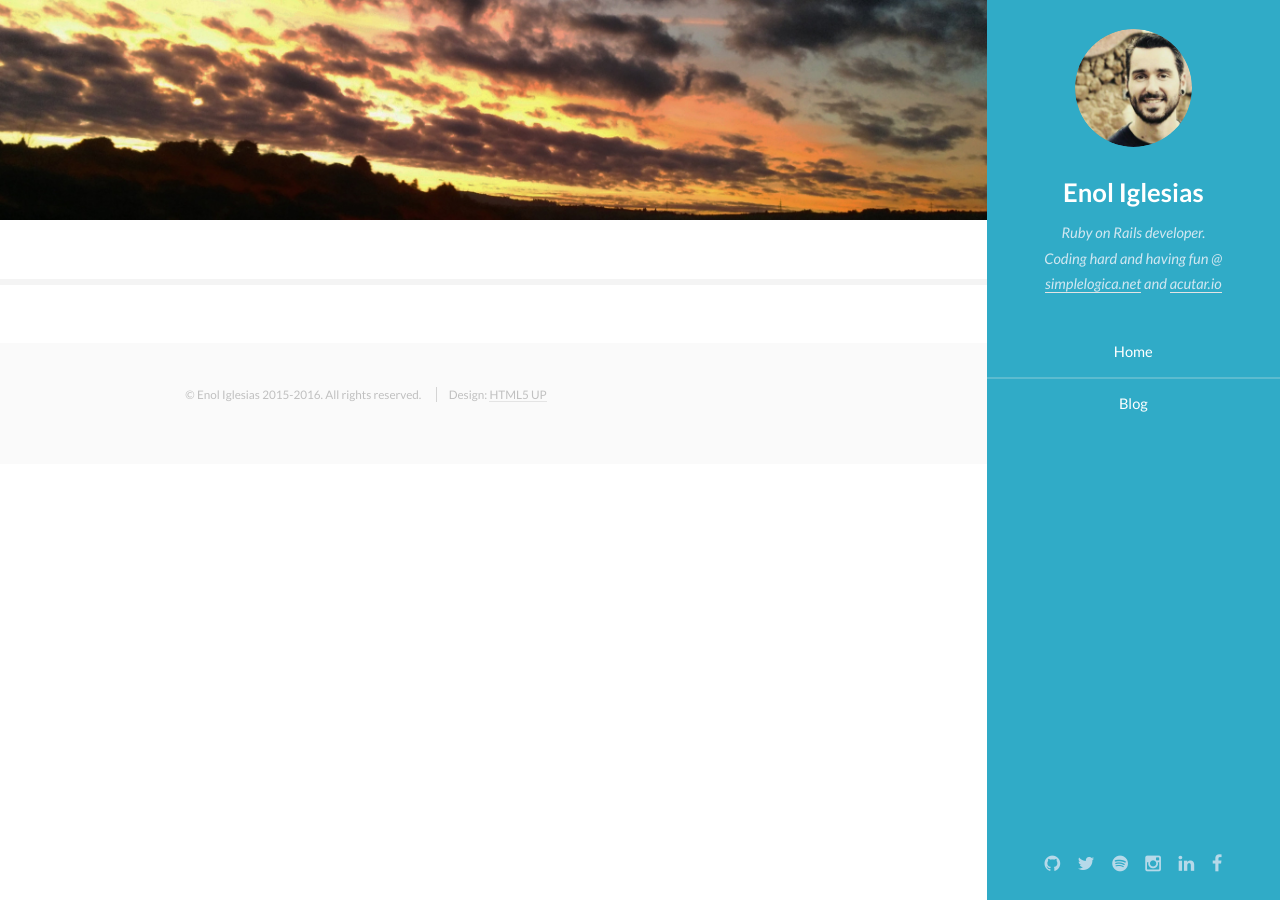
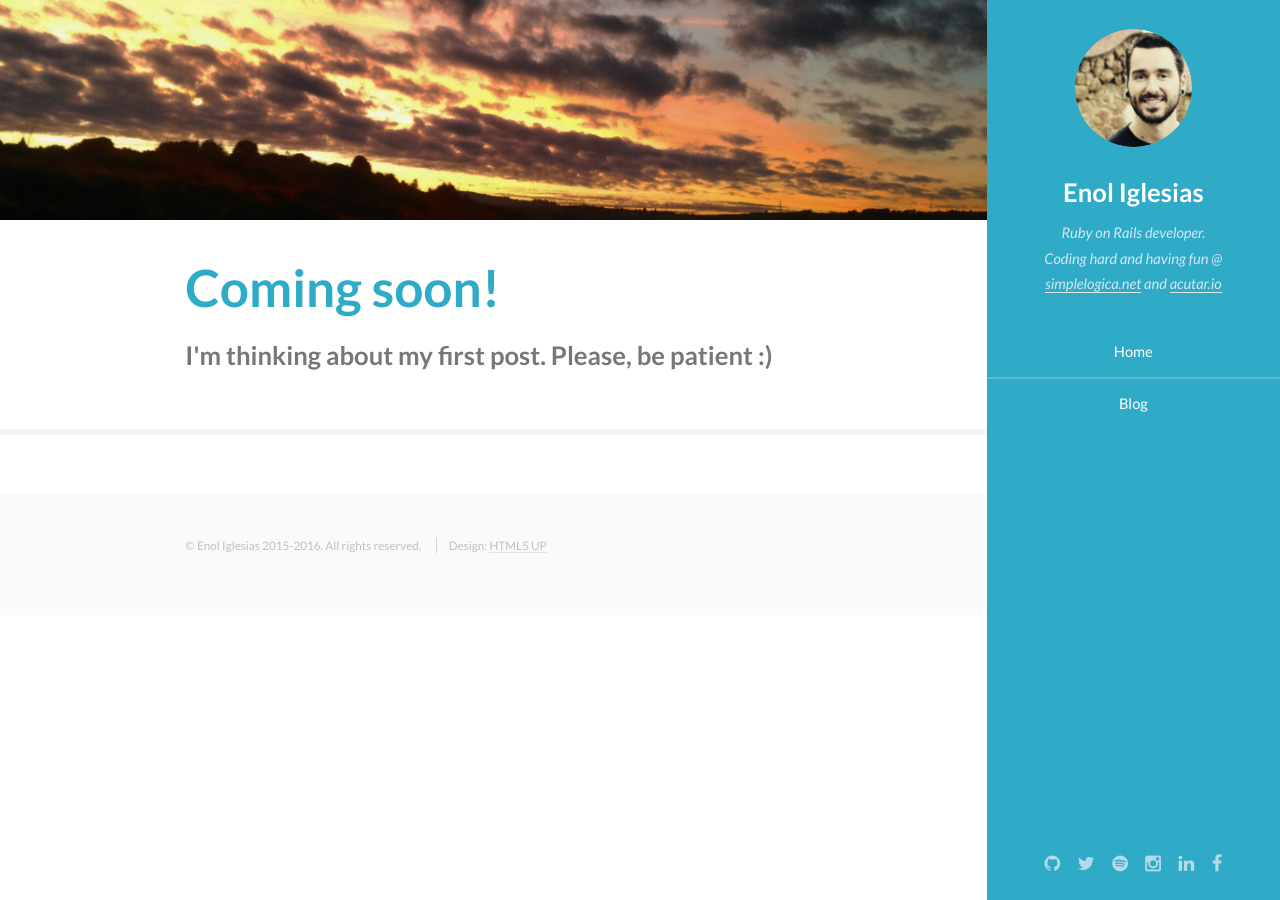
Before and after one commit to enoliglesias/enoliglesias.github.io, a Jekyll site: the page built from blog/index.html, in a window 1280 px wide. Built offline with Jekyll 4.4.1, drawn with Linux system fonts in a browser that asks for light colours.

Commit message:
Add blog advice

```diff
--- a/blog/index.html
+++ b/blog/index.html
@@ -4,6 +4,10 @@ layout: default
 
 <section id="one" >
     <div class="container">
+        <header class="major">
+            <h2>Coming soon!</h2>
+            <p>I'm thinking about my first post. Please, be patient :)</p>
+        </header>
         {% for post in site.posts limit:1 %}
             <article>
                 <header>
```
